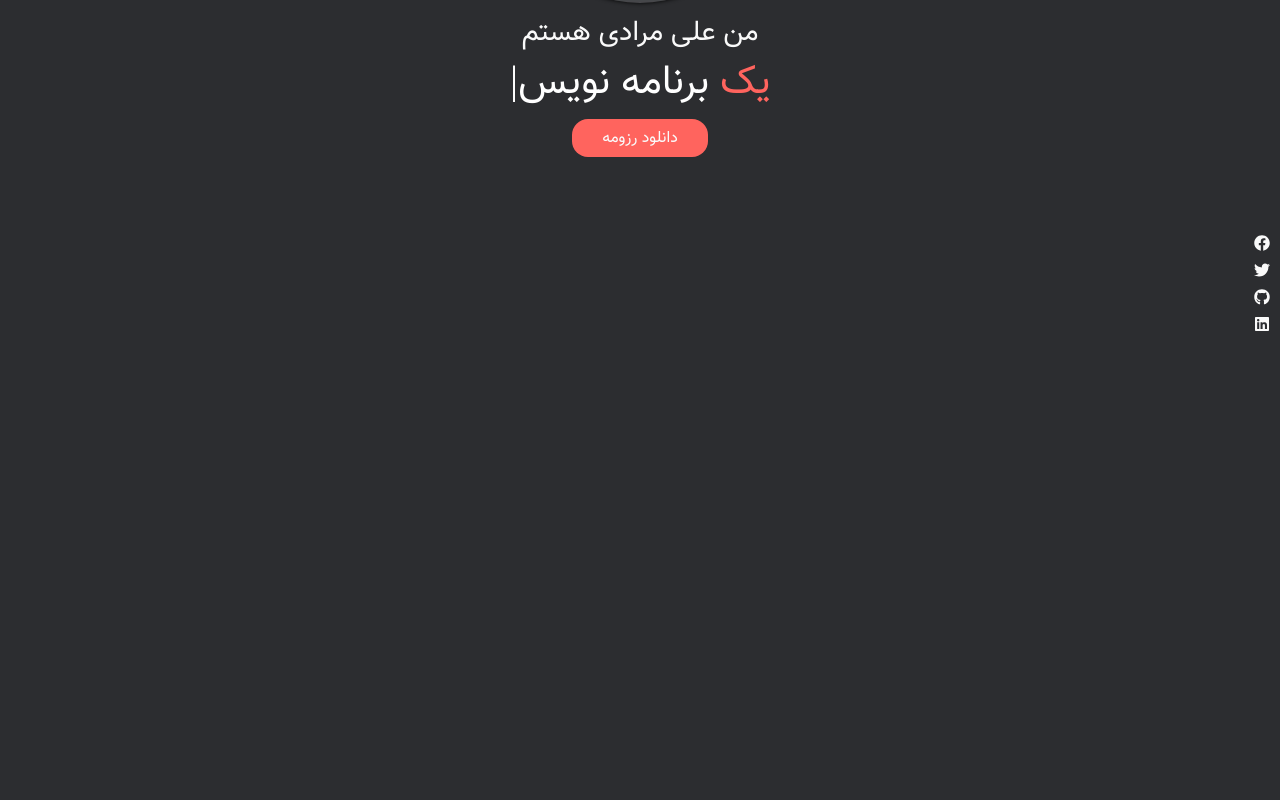
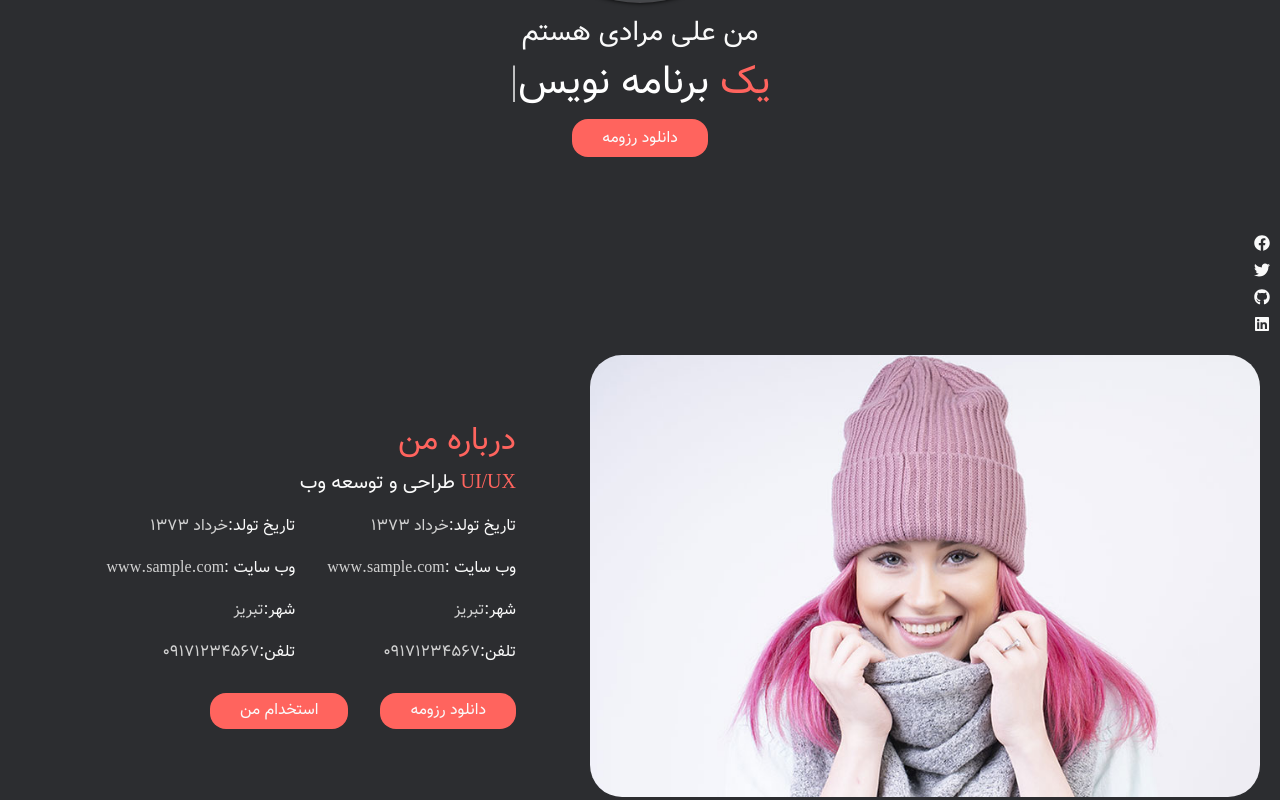
Before and after one commit to AliDeWeb/Portfolio, a React (Create React App) app: page / in a window 1280 px wide. Shown: the part 445-1245 px from the top of the page. Before the commit the page ends 800 px from the top, so only its background shows below. Built offline with nearby package versions, Linux system fonts and the light colour scheme.

Commit message:
about freelancer component completed

```diff
--- a/src/App.js
+++ b/src/App.js
@@ -1,6 +1,7 @@
 import Header from "./components/Header/Header";
 import FreelancerIntroduction from "./components/FreelancerIntroduction/Introduction";
 import Social from "./components/FreelancerSocial/Social";
+import AboutFreelancer from "./components/AboutFreelancer/AboutFreelancer";
 
 function App() {
   return (
@@ -9,6 +10,7 @@ function App() {
       <main>
         <FreelancerIntroduction></FreelancerIntroduction>
         <Social></Social>
+        <AboutFreelancer />
       </main>
     </div>
   );
--- /dev/null
+++ b/src/components/AboutFreelancer/AboutFreelancer.css
@@ -0,0 +1 @@
+.about-freelancer-wrapper{display:flex;justify-content:center;align-items:center}.freelancer-full-img-wrapper{width:60%}.freelancer-full-img-wrapper img{width:90%;border-radius:2rem}.about-freelancer-infos-wrapper{width:40%}.about-freelancer-infos-wrapper h2{font-size:32px;font-family:vazir;color:#ff645e}.about-freelancer-infos-wrapper p{font-size:20px;font-family:vazir;color:#fafafa;margin:1rem 0}.about-freelancer-infos-wrapper p span{color:#ff645e}.freelancer-infos{display:flex;align-items:start;justify-content:start;gap:2rem}.freelancer-infos-items{color:#fafafa;font-family:vazir;margin-bottom:1rem}.freelancer-infos-items:last-child{margin-bottom:0}.freelancer-infos-items span{display:inline-block;margin-top:10px;color:#d2d2d2}.btns{display:flex;align-items:center;justify-content:start;gap:2rem;margin-top:2rem}.btns a{background-color:#ff645e;color:#fafafa;text-decoration:none;font-family:vazir;padding:10px 30px;border-radius:1rem}@media screen and (max-width:992px){.about-freelancer-wrapper{flex-direction:column}.about-freelancer-infos-wrapper{display:flex;flex-direction:column;align-items:center;width:100%;margin-top:3rem}.freelancer-full-img-wrapper{width:70%}.freelancer-full-img-wrapper img{width:100%}}@media screen and (max-width:768px){.about-freelancer-infos-wrapper{margin-top:.5rem}.about-freelancer-infos-wrapper h2{font-size:27px}.about-freelancer-infos-wrapper p{font-size:18px}.btns a,.freelancer-infos-items{font-size:14px}}
--- /dev/null
+++ b/src/components/AboutFreelancer/AboutFreelancer.js
@@ -0,0 +1,65 @@
+import "./AboutFreelancer.css";
+
+import freelancerImg from "../../assets/imgs/freelancer-img.jpg";
+
+function AboutFreelancer() {
+  return (
+    <div>
+      <div className="container">
+        <div className="about-freelancer-wrapper">
+          <div className="freelancer-full-img-wrapper">
+            <img src={freelancerImg} alt="img" />
+          </div>
+          <div className="about-freelancer-infos-wrapper">
+            <h2>درباره من</h2>
+            <p>
+              <span>UI/UX</span> طراحی و توسعه وب
+            </p>
+            <div className="freelancer-infos">
+              <div>
+                <div className="freelancer-infos-items">
+                  تاریخ تولد:
+                  <span> خرداد 1373</span>
+                </div>
+                <div className="freelancer-infos-items">
+                  وب سایت :<span> www.sample.com</span>
+                </div>
+                <div className="freelancer-infos-items">
+                  شهر:
+                  <span> تبریز</span>
+                </div>
+                <div className="freelancer-infos-items">
+                  تلفن:
+                  <span> 09171234567</span>
+                </div>
+              </div>
+              <div>
+                <div className="freelancer-infos-items">
+                  تاریخ تولد:
+                  <span> خرداد 1373</span>
+                </div>
+                <div className="freelancer-infos-items">
+                  وب سایت :<span> www.sample.com</span>
+                </div>
+                <div className="freelancer-infos-items">
+                  شهر:
+                  <span> تبریز</span>
+                </div>
+                <div className="freelancer-infos-items">
+                  تلفن:
+                  <span> 09171234567</span>
+                </div>
+              </div>
+            </div>
+            <div className="btns">
+              <a href="#">دانلود رزومه</a>
+              <a href="#">استخدام من</a>
+            </div>
+          </div>
+        </div>
+      </div>
+    </div>
+  );
+}
+
+export default AboutFreelancer;
```
Also changed, not shown: src/assets/imgs/freelancer-img.jpg (added).
